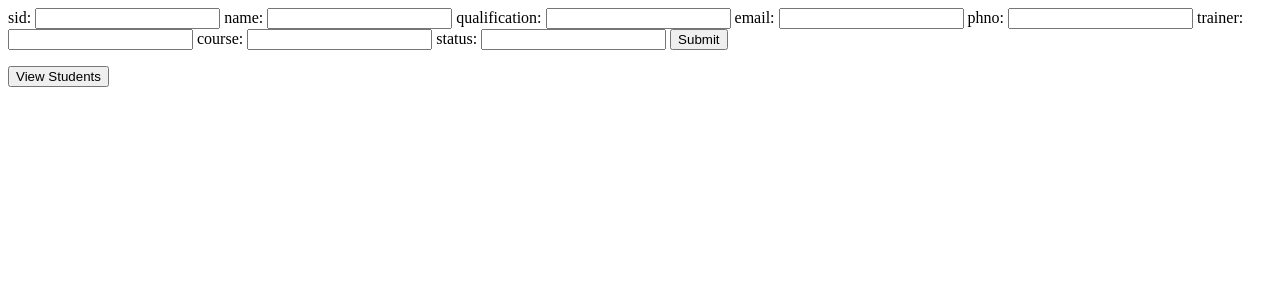
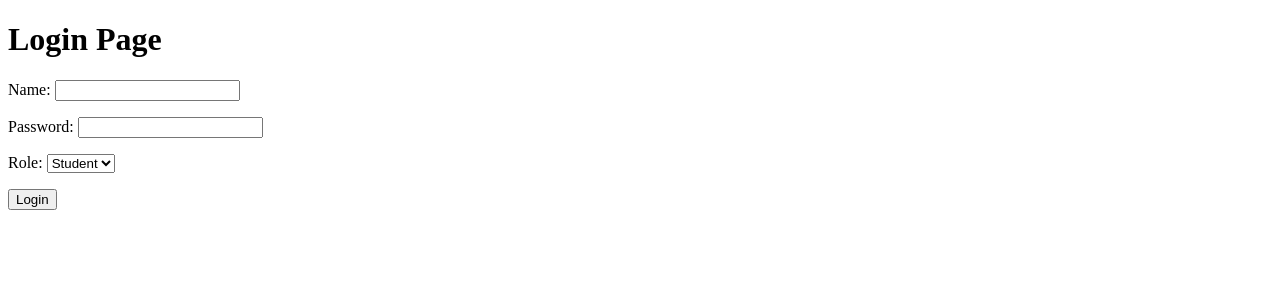
Before and after one commit to john75-collab/django12, a Django app: page / in a window 1280 px wide. Shown: the top 300 px of the page. Run offline with Django 5.2, Linux system fonts and the light colour scheme.

Commit message:
Added role-based login page and login history model

```diff
--- a/application/forms.py
+++ b/application/forms.py
@@ -8,3 +8,16 @@ class studentForm(forms.Form):
     trainer=forms.CharField(max_length=100)
     course=forms.CharField(max_length=100)
     status=forms.CharField(max_length=100)
+class LoginForm(forms.Form):
+
+    name = forms.CharField(max_length=100)
+
+    password = forms.CharField(widget=forms.PasswordInput())
+
+    ROLE_CHOICES = [
+        ('student', 'Student'),
+        ('staff', 'Staff'),
+        ('admin', 'Admin'),
+    ]
+
+    role = forms.ChoiceField(choices=ROLE_CHOICES)
--- a/application/urls.py
+++ b/application/urls.py
@@ -1,9 +1,21 @@
-from .views import home, view_students, delete_student, edit_student
 from django.urls import path
+from .views import (
+    login,
+    student_page,
+    view_students,
+    delete_student,
+    edit_student
+)
 
 urlpatterns = [
-    path('',home),
+
+    path('', login),
+
+     path('student/', student_page),
+
     path('viewstudents/', view_students),
+
     path('delete/<int:id>/', delete_student),
+
     path('edit/<int:id>/', edit_student),
 ]
--- a/application/views.py
+++ b/application/views.py
@@ -1,8 +1,9 @@
 from django.shortcuts import render, redirect
 from .forms import studentForm
-from .models import student
+from .models import student, Login
+from .forms import LoginForm
 
-def home(request):
+def student_page(request):
 
     if request.method == "POST":
 
@@ -66,3 +67,45 @@ def edit_student(request, id):
         'edit.html',
         {'student': data}
     )
+def login(request):
+
+    if request.method == "POST":
+
+        form = LoginForm(request.POST)
+
+        if form.is_valid():
+
+            name = form.cleaned_data['name']
+            password = form.cleaned_data['password']
+            role = form.cleaned_data['role']
+
+            Login.objects.create(
+                name=name,
+                password=password,
+                role=role
+            )
+            if role == "student":
+
+                return redirect('/student/')
+
+            elif role == "staff":
+
+                return render(
+                    request,
+                    "role.html",
+                    {"role": "Staff"}
+                )
+
+            elif role == "admin":
+
+                return render(
+                    request,
+                    "role.html",
+                    {"role": "Admin"}
+                )
+
+    else:
+
+        form = LoginForm()
+
+    return render(request, "login.html", {"form": form})
--- a/frontend/Templates/edit.html
+++ b/frontend/Templates/edit.html
@@ -35,6 +35,9 @@
     Status:
     <input type="text" name="status" value="{{ student.status }}"><br><br>
 
+    Role:
+    <input type="text" name="role" value="{{ student.role }}"><br><br>
+
     <button type="submit">
         Update
     </button>
--- a/frontend/Templates/index.html
+++ b/frontend/Templates/index.html
@@ -26,6 +26,9 @@
     <label>status:</label>
     {{ form.status }}
 
+    <label>role:</label>
+    {{ form.role }}
+
     <button type="submit">
         Submit
     </button>
--- /dev/null
+++ b/frontend/Templates/login.html
@@ -0,0 +1,23 @@
+<!DOCTYPE html>
+<html>
+<head>
+    <title>Login</title>
+</head>
+<body>
+
+<h1>Login Page</h1>
+
+<form method="POST">
+
+    {% csrf_token %}
+
+    {{ form.as_p }}
+
+    <button type="submit">
+        Login
+    </button>
+
+</form>
+
+</body>
+</html>
--- a/frontend/Templates/students.html
+++ b/frontend/Templates/students.html
@@ -19,6 +19,7 @@
     <th>Course</th>
     <th>Status</th>
     <th>Actions</th>
+    <th>Role</th>
 </tr>
 
 {% for s in students %}
@@ -32,6 +33,7 @@
     <td>{{ s.trainer }}</td>
     <td>{{ s.course }}</td>
     <td>{{ s.status }}</td>
+    <td>{{ s.role }}</td>
 
     <td>
         <a href="/delete/{{ s.id }}/"
```
Also changed, not shown: application/models.py (+11 -0 lines), frontend/Templates/role.html (added, +22 -0 lines), application/migrations/0002_login.py (added).
